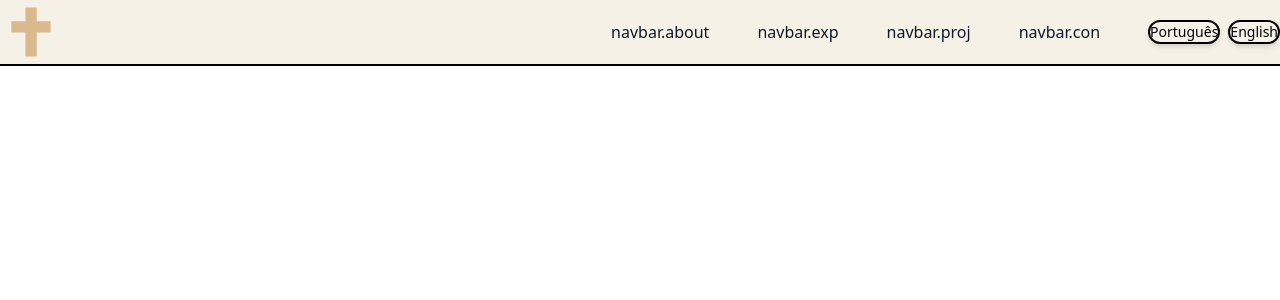
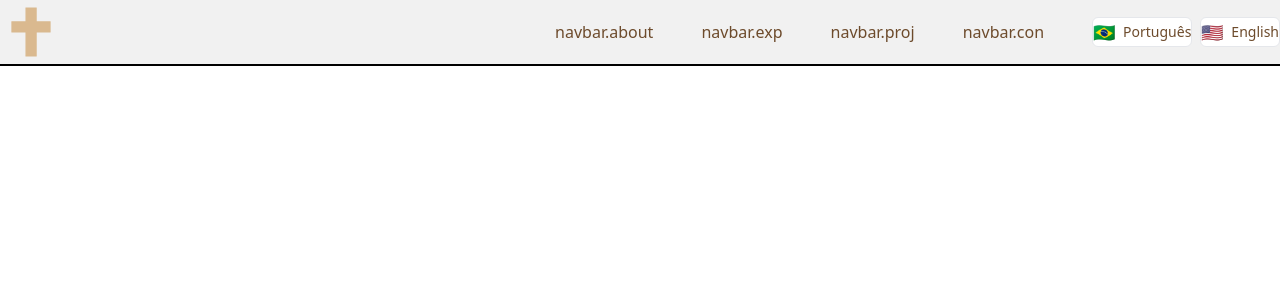
Before and after one commit to DeborahLyra/seek-the-heights-reactjs, a React (Vite) app: page / in a window 1280 px wide. Shown: the top 300 px of the page. Built offline with nearby package versions, Linux system fonts and the light colour scheme.

Commit message:
added: navbar

```diff
--- a/src/containers/Navbar.tsx
+++ b/src/containers/Navbar.tsx
@@ -25,12 +25,12 @@ export function Navbar() {
   };
 
   return (
-    <header className="bg-[#f5f1e6] border-b-2 border-black">
+    <header className="bg-light-gray border-b-2 border-black">
       <nav aria-label="Global" className="mx-auto flex max-w-7xl items-center justify-between p-6 lg:px-8">
         <div className="flex lg:flex-1">
           <a onClick={() => handleNavigate('')} className="-m-1.5 p-1.5 cursor-pointer">
             <span className="sr-only">Marcus</span>
-            <img src={CrossIcon} className='h-16'/>
+            <img src={CrossIcon} className="h-16" />
           </a>
         </div>
 
@@ -38,45 +38,49 @@ export function Navbar() {
           <button
             type="button"
             onClick={() => setMobileMenuOpen(true)}
-            className="-m-2.5 inline-flex items-center justify-center rounded-md p-2.5 text-gray-700"
+            className="-m-2.5 inline-flex items-center justify-center rounded-md p-2.5 text-gray-700 focus:outline-none focus:ring-2 focus:ring-offset-2 focus:ring-secondary"
           >
             <span className="sr-only">Abrir menu</span>
             <Bars3Icon aria-hidden="true" className="size-6" />
           </button>
         </div>
 
-        <PopoverGroup className="hidden lg:flex lg:gap-x-12">
-          <a onClick={() => handleNavigate('aboutMe')} className="cursor-pointer text-md font-light text-gray-900 hover:text-gray-500 transition-colors">
+        <PopoverGroup className="hidden lg:flex lg:gap-x-12 items-center">
+          <a onClick={() => handleNavigate('aboutMe')} className="cursor-pointer text-md font-light text-secondary hover:text-dusty-orange transition-colors">
             {t('navbar.about')}
           </a>
-          <a onClick={() => handleNavigate('manifesto')} className="cursor-pointer text-md font-light text-gray-900 hover:text-gray-500 transition-colors">
+          <a onClick={() => handleNavigate('manifesto')} className="cursor-pointer text-md font-light text-secondary hover:text-dusty-orange transition-colors">
             {t('navbar.exp')}
           </a>
-          <a onClick={() => handleNavigate('projects')} className="cursor-pointer text-md font-light text-gray-900 hover:text-gray-500 transition-colors">
+          <a onClick={() => handleNavigate('projects')} className="cursor-pointer text-md font-light text-secondary hover:text-dusty-orange transition-colors">
             {t('navbar.proj')}
           </a>
-          <a onClick={() => handleNavigate('contact')} className="cursor-pointer text-md font-light text-gray-900 hover:text-gray-500 transition-colors">
+          <a onClick={() => handleNavigate('contact')} className="cursor-pointer text-md font-light text-secondary hover:text-dusty-orange transition-colors">
             {t('navbar.con')}
           </a>
 
           <div className="flex items-center gap-2 ml-4">
             <button
               onClick={() => i18n.changeLanguage('pt')}
-              className={`text-sm px-3 py-1 rounded-full transition-all border-2 shadow-md ${i18n.language === 'pt'
-                ? 'bg-black text-white'
-                : 'bg-white/10 text-black border-black'
-                }`}
+              className={`px-3 py-2 rounded-md text-sm font-medium flex items-center gap-2 transition-all
+                ${i18n.language === 'pt'
+                  ? 'bg-dusty-orange text-white shadow-md'
+                  : 'bg-white text-secondary border border-gray-200 hover:bg-gray-50'}
+              `}
             >
-              Português
+              <span className="text-lg">🇧🇷</span>
+              <span>Português</span>
             </button>
             <button
               onClick={() => i18n.changeLanguage('en')}
-              className={`text-sm px-3 py-1 rounded-full transition-all border-2 shadow-md ${i18n.language === 'en'
-                ? 'bg-black text-white'
-                : 'bg-white/10 text-black border-black'
-                }`}
+              className={`px-3 py-2 rounded-md text-sm font-medium flex items-center gap-2 transition-all
+                ${i18n.language === 'en'
+                  ? 'bg-dusty-orange text-white shadow-md'
+                  : 'bg-white text-secondary border border-gray-200 hover:bg-gray-50'}
+              `}
             >
-              English
+              <span className="text-lg">🇺🇸</span>
+              <span>English</span>
             </button>
           </div>
         </PopoverGroup>
@@ -84,12 +88,12 @@ export function Navbar() {
 
       <Dialog open={mobileMenuOpen} onClose={setMobileMenuOpen} className="lg:hidden">
         <div className="fixed inset-0 z-10" />
-        <DialogPanel className="fixed inset-y-0 right-0 z-10 w-full overflow-y-auto bg-white px-6 py-6 sm:max-w-sm sm:ring-1 sm:ring-gray-900/10">
+        <DialogPanel className="fixed inset-y-0 right-0 z-10 w-full overflow-y-auto bg-primary px-6 py-6 sm:max-w-sm sm:ring-1 sm:ring-secondary/10">
           <div className="flex items-center justify-end">
             <button
               type="button"
               onClick={() => setMobileMenuOpen(false)}
-              className="-m-2.5 rounded-md p-2.5 text-gray-700"
+              className="-m-2.5 rounded-md p-2.5 text-light-gray focus:outline-none focus:ring-2 focus:ring-offset-2 focus:ring-white"
             >
               <span className="sr-only">Fechar menu</span>
               <XMarkIcon aria-hidden="true" className="size-6" />
@@ -100,47 +104,57 @@ export function Navbar() {
               <div className="space-y-2 py-6">
                 <a
                   onClick={() => handleNavigate('aboutMe')}
-                  className="-mx-3 block rounded-lg px-3 py-2 text-base/7 font-light text-gray-900 hover:bg-white/20 hover:text-gray-500 cursor-pointer"
+                  className="-mx-3 block rounded-lg px-3 py-2 text-base/7 font-light text-secondary hover:bg-white/20 hover:text-gray-500 cursor-pointer transition-colors"
                 >
                   {t('navbar.about')}
                 </a>
                 <a
                   onClick={() => handleNavigate('manifesto')}
-                  className="-mx-3 block rounded-lg px-3 py-2 text-base/7 font-light text-gray-900 hover:bg-white/20 hover:text-gray-500 cursor-pointer"
+                  className="-mx-3 block rounded-lg px-3 py-2 text-base/7 font-light text-secondary hover:bg-white/20 hover:text-gray-500 cursor-pointer transition-colors"
                 >
                   {t('navbar.exp')}
                 </a>
                 <a
                   onClick={() => handleNavigate('projects')}
-                  className="-mx-3 block rounded-lg px-3 py-2 text-base/7 font-light text-gray-900 hover:bg-white/20 hover:text-gray-500 cursor-pointer"
+                  className="-mx-3 block rounded-lg px-3 py-2 text-base/7 font-light text-secondary hover:bg-white/20 hover:text-gray-500 cursor-pointer transition-colors"
                 >
                   {t('navbar.proj')}
                 </a>
                 <a
                   onClick={() => handleNavigate('contact')}
-                  className="-mx-3 block rounded-lg px-3 py-2 text-base/7 font-light text-gray-900 hover:bg-white/20 hover:text-gray-500 cursor-pointer"
+                  className="-mx-3 block rounded-lg px-3 py-2 text-base/7 font-light text-secondary hover:bg-white/20 hover:text-gray-500 cursor-pointer transition-colors"
                 >
                   {t('navbar.con')}
                 </a>
 
-                <div className="flex gap-2 pt-4">
+                <div className="flex flex-col gap-2 pt-6">
                   <button
                     onClick={() => {
                       i18n.changeLanguage('pt');
                       setMobileMenuOpen(false);
                     }}
-                    className={`w-full text-center px-3 py-2 rounded-lg ${i18n.language === 'pt' ? 'bg-black text-white' : 'text-gray-900 hover:bg-white/20 hover:text-white'}`}
+                    className={`px-4 py-3 rounded-md text-sm font-medium flex items-center gap-3 justify-center transition-all
+                      ${i18n.language === 'pt'
+                        ? 'bg-dusty-orange text-white shadow-md'
+                        : 'bg-white text-secondary border border-gray-200 hover:bg-gray-50'}
+                    `}
                   >
-                    Português
+                    <span className="text-xl">🇧🇷</span>
+                    <span>Português</span>
                   </button>
                   <button
                     onClick={() => {
                       i18n.changeLanguage('en');
                       setMobileMenuOpen(false);
                     }}
-                    className={`w-full text-center px-3 py-2 rounded-lg ${i18n.language === 'en' ? 'bg-black text-white' : 'text-gray-900 hover:bg-white/20 hover:text-white'}`}
+                    className={`px-4 py-3 rounded-md text-sm font-medium flex items-center gap-3 justify-center transition-all
+                      ${i18n.language === 'en'
+                        ? 'bg-dusty-orange text-white shadow-md'
+                        : 'bg-white text-secondary border border-gray-200 hover:bg-gray-50'}
+                    `}
                   >
-                    English
+                    <span className="text-xl">🇺🇸</span>
+                    <span>English</span>
                   </button>
                 </div>
               </div>
--- a/src/index.css
+++ b/src/index.css
@@ -9,7 +9,8 @@
 @theme {
   --color-primary: #dab98f;
   --color-secondary: #6d4b2c;
-  --color-light-gray: #f1f1f1
+  --color-light-gray: #f1f1f1;
+  --color-dusty-orange: #e2a663
 }
 
 html {
```
